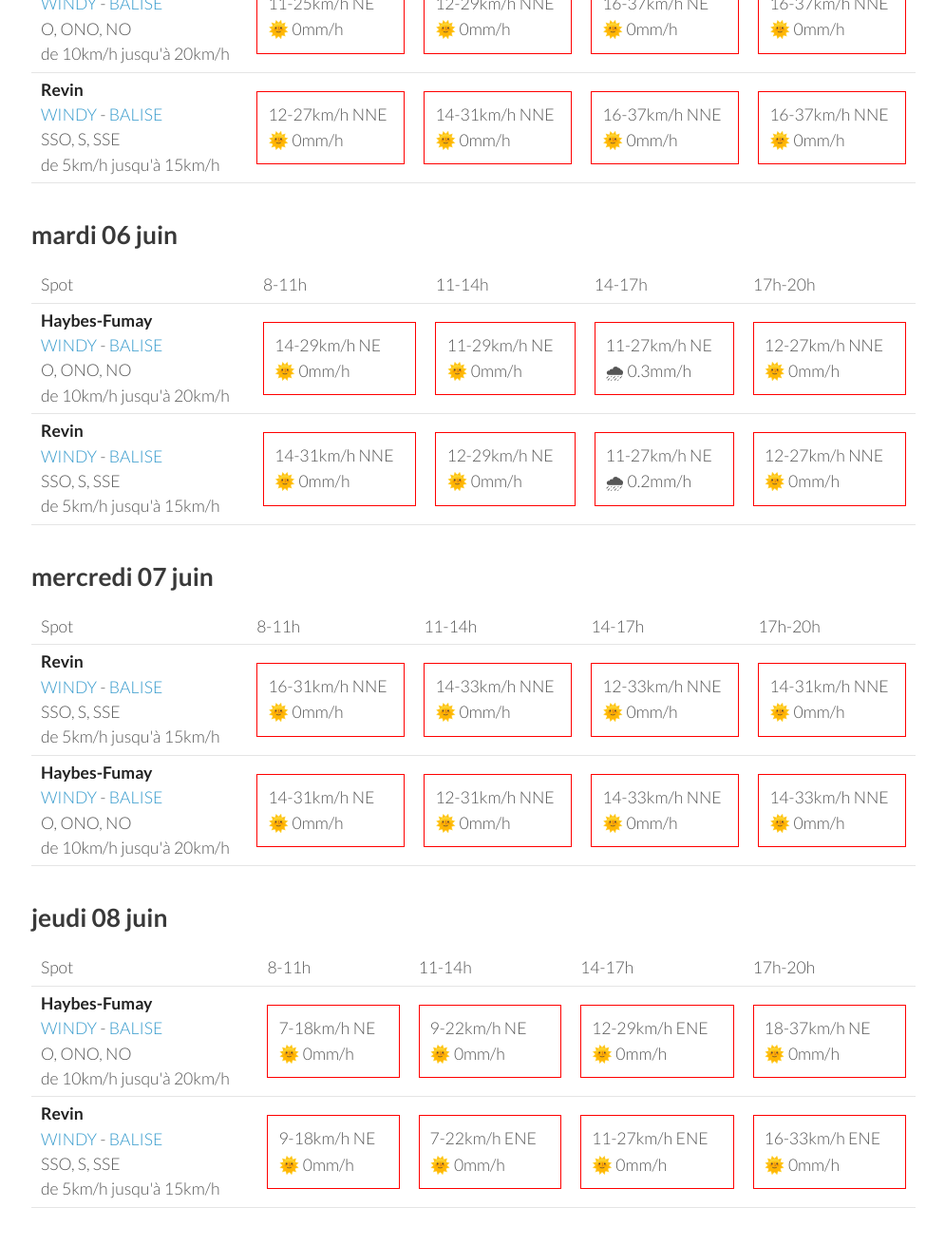
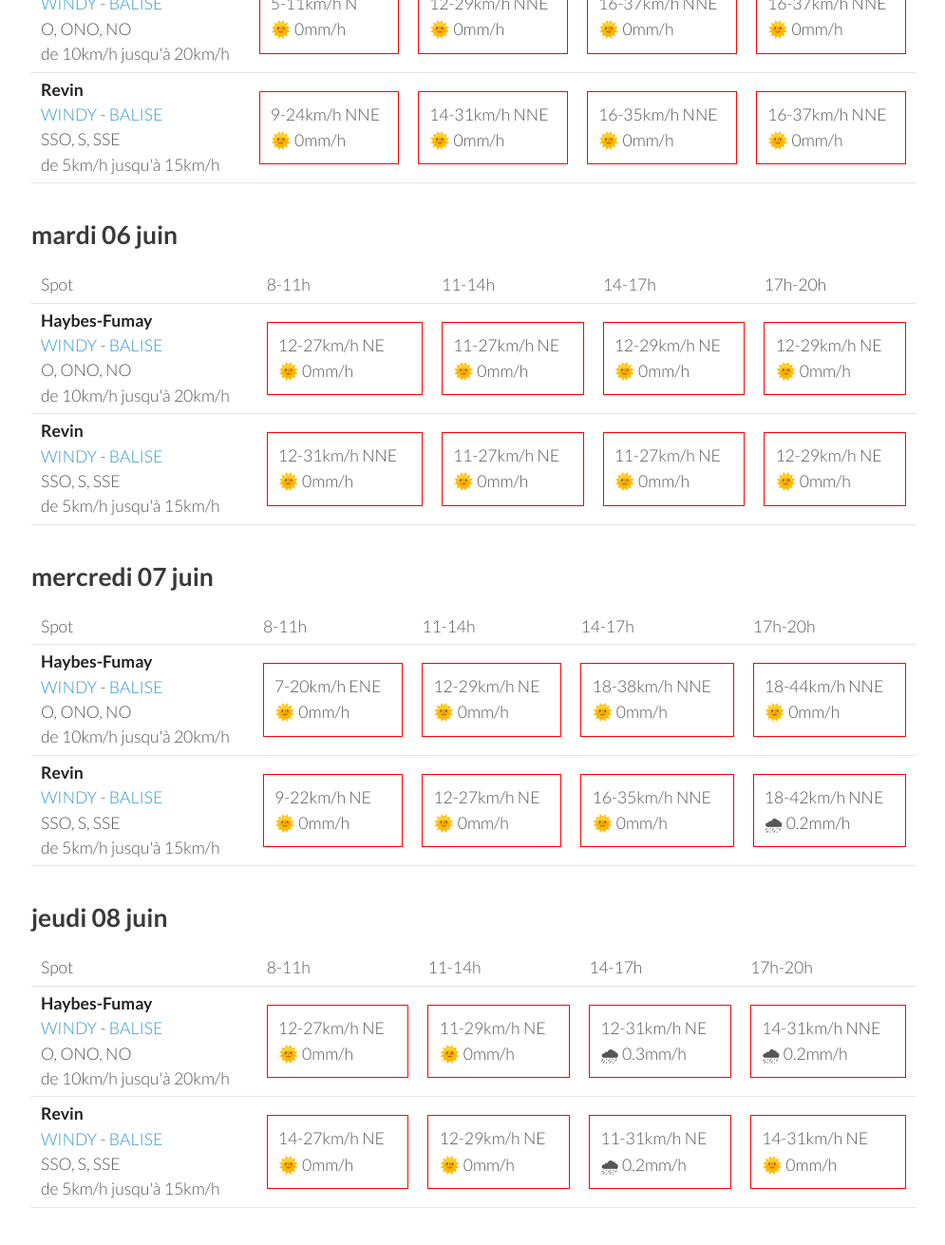
Before and after one commit to parapente-dans-le-nord/parapente-dans-le-nord.github.io, a Jekyll site: the page built from ardennes.markdown, in a window 1280 px wide and 1400 px high, scrolled down 1126 px. Shown: the top 1311 px of the window at 95% size, without its empty margins (25-1020 px from the left). Built offline with Jekyll 4.4.1, drawn with Linux system fonts in a browser that asks for light colours; some of the changed text lies outside the part shown.

Commit message:
update index.markdown

```diff
--- a/ardennes.markdown
+++ b/ardennes.markdown
@@ -22,21 +22,21 @@ page mise à jour le samedi 03 juin 17:10
       <td>17h-20h</td>
     </tr>
 <tr>
+        <td><strong>Revin</strong><br><a href="https://windy.com/49.948/4.625?49.543,4.625,8">WINDY</a> - <span class=""><a href="http://www.balisemeteo.com/balise.php?idBalise=5019">BALISE</a> </span><br> <span class="vent-favorable">SSO, S, SSE</span><br><span class="force-vent">de 5km/h jusqu'à 15km/h</span> </td>
+
+            <td><div class="not-flyable"><p>0-0km/h NA</p><p>🌧️ 0mm/h</p></div></td>
+            <td><div class="not-flyable"><p>0-0km/h NA</p><p>🌧️ 0mm/h</p></div></td>
+            <td><div class="not-flyable"><p>0-0km/h NA</p><p>🌧️ 0mm/h</p></div></td>
+            <td><div class="not-flyable"><p>12-33km/h NE</p><p>🌞 0mm/h</p></div></td>
+
+    </tr>
+<tr>
         <td><strong>Haybes-Fumay</strong><br><a href="https://windy.com/49.998/4.715?49.913,4.738,10">WINDY</a> - <span class=""><a href="http://www.balisemeteo.com/balise.php?idBalise=104">BALISE</a> </span><br> <span class="vent-favorable">O, ONO, NO</span><br><span class="force-vent">de 10km/h jusqu'à 20km/h</span> </td>
 
             <td><div class="not-flyable"><p>0-0km/h NA</p><p>🌧️ 0mm/h</p></div></td>
-            <td><div class="not-flyable"><p>9-29km/h NE</p><p>🌞 0mm/h</p></div></td>
-            <td><div class="not-flyable"><p>11-27km/h NNE</p><p>🌞 0mm/h</p></div></td>
+            <td><div class="not-flyable"><p>0-0km/h NA</p><p>🌧️ 0mm/h</p></div></td>
+            <td><div class="not-flyable"><p>0-0km/h NA</p><p>🌧️ 0mm/h</p></div></td>
             <td><div class="not-flyable"><p>14-35km/h NNE</p><p>🌞 0mm/h</p></div></td>
-
-    </tr>
-<tr>
-        <td><strong>Revin</strong><br><a href="https://windy.com/49.948/4.625?49.543,4.625,8">WINDY</a> - <span class=""><a href="http://www.balisemeteo.com/balise.php?idBalise=5019">BALISE</a> </span><br> <span class="vent-favorable">SSO, S, SSE</span><br><span class="force-vent">de 5km/h jusqu'à 15km/h</span> </td>
-
-            <td><div class="not-flyable"><p>0-0km/h NA</p><p>🌧️ 0mm/h</p></div></td>
-            <td><div class="not-flyable"><p>11-31km/h NE</p><p>🌞 0mm/h</p></div></td>
-            <td><div class="not-flyable"><p>11-29km/h NE</p><p>🌞 0mm/h</p></div></td>
-            <td><div class="not-flyable"><p>12-35km/h NE</p><p>🌞 0mm/h</p></div></td>
 
     </tr>
 
@@ -58,20 +58,20 @@ page mise à jour le samedi 03 juin 17:10
 <tr>
         <td><strong>Haybes-Fumay</strong><br><a href="https://windy.com/49.998/4.715?49.913,4.738,10">WINDY</a> - <span class=""><a href="http://www.balisemeteo.com/balise.php?idBalise=104">BALISE</a> </span><br> <span class="vent-favorable">O, ONO, NO</span><br><span class="force-vent">de 10km/h jusqu'à 20km/h</span> </td>
 
-            <td><div class="not-flyable"><p>5-12km/h NNE</p><p>🌞 0mm/h</p></div></td>
-            <td><div class="not-flyable"><p>9-24km/h NE</p><p>🌞 0mm/h</p></div></td>
-            <td><div class="not-flyable"><p>9-27km/h NNE</p><p>🌞 0mm/h</p></div></td>
-            <td><div class="not-flyable"><p>14-35km/h NNE</p><p>🌞 0mm/h</p></div></td>
+            <td><div class="not-flyable"><p>3-11km/h NNE</p><p>🌞 0mm/h</p></div></td>
+            <td><div class="not-flyable"><p>9-25km/h NNE</p><p>🌞 0mm/h</p></div></td>
+            <td><div class="not-flyable"><p>11-29km/h NNE</p><p>🌞 0mm/h</p></div></td>
+            <td><div class="not-flyable"><p>12-33km/h NNE</p><p>🌞 0mm/h</p></div></td>
 
 
     </tr>
 <tr>
         <td><strong>Revin</strong><br><a href="https://windy.com/49.948/4.625?49.543,4.625,8">WINDY</a> - <span class=""><a href="http://www.balisemeteo.com/balise.php?idBalise=5019">BALISE</a> </span><br> <span class="vent-favorable">SSO, S, SSE</span><br><span class="force-vent">de 5km/h jusqu'à 15km/h</span> </td>
 
-            <td><div class="not-flyable"><p>9-25km/h NNE</p><p>🌞 0mm/h</p></div></td>
+            <td><div class="not-flyable"><p>9-24km/h NNE</p><p>🌞 0mm/h</p></div></td>
+            <td><div class="not-flyable"><p>12-33km/h NE</p><p>🌞 0mm/h</p></div></td>
             <td><div class="not-flyable"><p>11-29km/h NE</p><p>🌞 0mm/h</p></div></td>
-            <td><div class="not-flyable"><p>11-29km/h NE</p><p>🌞 0mm/h</p></div></td>
-            <td><div class="not-flyable"><p>12-35km/h NE</p><p>🌞 0mm/h</p></div></td>
+            <td><div class="not-flyable"><p>12-33km/h NE</p><p>🌞 0mm/h</p></div></td>
 
 
     </tr>
@@ -94,9 +94,9 @@ page mise à jour le samedi 03 juin 17:10
 <tr>
         <td><strong>Haybes-Fumay</strong><br><a href="https://windy.com/49.998/4.715?49.913,4.738,10">WINDY</a> - <span class=""><a href="http://www.balisemeteo.com/balise.php?idBalise=104">BALISE</a> </span><br> <span class="vent-favorable">O, ONO, NO</span><br><span class="force-vent">de 10km/h jusqu'à 20km/h</span> </td>
 
-            <td><div class="not-flyable"><p>11-25km/h NE</p><p>🌞 0mm/h</p></div></td>
+            <td><div class="not-flyable"><p>5-11km/h N</p><p>🌞 0mm/h</p></div></td>
             <td><div class="not-flyable"><p>12-29km/h NNE</p><p>🌞 0mm/h</p></div></td>
-            <td><div class="not-flyable"><p>16-37km/h NE</p><p>🌞 0mm/h</p></div></td>
+            <td><div class="not-flyable"><p>16-37km/h NNE</p><p>🌞 0mm/h</p></div></td>
             <td><div class="not-flyable"><p>16-37km/h NNE</p><p>🌞 0mm/h</p></div></td>
 
 
@@ -104,9 +104,9 @@ page mise à jour le samedi 03 juin 17:10
 <tr>
         <td><strong>Revin</strong><br><a href="https://windy.com/49.948/4.625?49.543,4.625,8">WINDY</a> - <span class=""><a href="http://www.balisemeteo.com/balise.php?idBalise=5019">BALISE</a> </span><br> <span class="vent-favorable">SSO, S, SSE</span><br><span class="force-vent">de 5km/h jusqu'à 15km/h</span> </td>
 
-            <td><div class="not-flyable"><p>12-27km/h NNE</p><p>🌞 0mm/h</p></div></td>
+            <td><div class="not-flyable"><p>9-24km/h NNE</p><p>🌞 0mm/h</p></div></td>
             <td><div class="not-flyable"><p>14-31km/h NNE</p><p>🌞 0mm/h</p></div></td>
-            <td><div class="not-flyable"><p>16-37km/h NNE</p><p>🌞 0mm/h</p></div></td>
+            <td><div class="not-flyable"><p>16-35km/h NNE</p><p>🌞 0mm/h</p></div></td>
             <td><div class="not-flyable"><p>16-37km/h NNE</p><p>🌞 0mm/h</p></div></td>
 
 
@@ -130,20 +130,20 @@ page mise à jour le samedi 03 juin 17:10
 <tr>
         <td><strong>Haybes-Fumay</strong><br><a href="https://windy.com/49.998/4.715?49.913,4.738,10">WINDY</a> - <span class=""><a href="http://www.balisemeteo.com/balise.php?idBalise=104">BALISE</a> </span><br> <span class="vent-favorable">O, ONO, NO</span><br><span class="force-vent">de 10km/h jusqu'à 20km/h</span> </td>
 
-            <td><div class="not-flyable"><p>14-29km/h NE</p><p>🌞 0mm/h</p></div></td>
-            <td><div class="not-flyable"><p>11-29km/h NE</p><p>🌞 0mm/h</p></div></td>
-            <td><div class="not-flyable"><p>11-27km/h NE</p><p>🌧 0.3mm/h</p></div></td>
-            <td><div class="not-flyable"><p>12-27km/h NNE</p><p>🌞 0mm/h</p></div></td>
+            <td><div class="not-flyable"><p>12-27km/h NE</p><p>🌞 0mm/h</p></div></td>
+            <td><div class="not-flyable"><p>11-27km/h NE</p><p>🌞 0mm/h</p></div></td>
+            <td><div class="not-flyable"><p>12-29km/h NE</p><p>🌞 0mm/h</p></div></td>
+            <td><div class="not-flyable"><p>12-29km/h NE</p><p>🌞 0mm/h</p></div></td>
 
 
     </tr>
 <tr>
         <td><strong>Revin</strong><br><a href="https://windy.com/49.948/4.625?49.543,4.625,8">WINDY</a> - <span class=""><a href="http://www.balisemeteo.com/balise.php?idBalise=5019">BALISE</a> </span><br> <span class="vent-favorable">SSO, S, SSE</span><br><span class="force-vent">de 5km/h jusqu'à 15km/h</span> </td>
 
-            <td><div class="not-flyable"><p>14-31km/h NNE</p><p>🌞 0mm/h</p></div></td>
+            <td><div class="not-flyable"><p>12-31km/h NNE</p><p>🌞 0mm/h</p></div></td>
+            <td><div class="not-flyable"><p>11-27km/h NE</p><p>🌞 0mm/h</p></div></td>
+            <td><div class="not-flyable"><p>11-27km/h NE</p><p>🌞 0mm/h</p></div></td>
             <td><div class="not-flyable"><p>12-29km/h NE</p><p>🌞 0mm/h</p></div></td>
-            <td><div class="not-flyable"><p>11-27km/h NE</p><p>🌧 0.2mm/h</p></div></td>
-            <td><div class="not-flyable"><p>12-27km/h NNE</p><p>🌞 0mm/h</p></div></td>
 
 
     </tr>
@@ -164,22 +164,22 @@ page mise à jour le samedi 03 juin 17:10
       <td>17h-20h</td>
     </tr>
 <tr>
-        <td><strong>Revin</strong><br><a href="https://windy.com/49.948/4.625?49.543,4.625,8">WINDY</a> - <span class=""><a href="http://www.balisemeteo.com/balise.php?idBalise=5019">BALISE</a> </span><br> <span class="vent-favorable">SSO, S, SSE</span><br><span class="force-vent">de 5km/h jusqu'à 15km/h</span> </td>
+        <td><strong>Haybes-Fumay</strong><br><a href="https://windy.com/49.998/4.715?49.913,4.738,10">WINDY</a> - <span class=""><a href="http://www.balisemeteo.com/balise.php?idBalise=104">BALISE</a> </span><br> <span class="vent-favorable">O, ONO, NO</span><br><span class="force-vent">de 10km/h jusqu'à 20km/h</span> </td>
 
-            <td><div class="not-flyable"><p>16-31km/h NNE</p><p>🌞 0mm/h</p></div></td>
-            <td><div class="not-flyable"><p>14-33km/h NNE</p><p>🌞 0mm/h</p></div></td>
-            <td><div class="not-flyable"><p>12-33km/h NNE</p><p>🌞 0mm/h</p></div></td>
-            <td><div class="not-flyable"><p>14-31km/h NNE</p><p>🌞 0mm/h</p></div></td>
+            <td><div class="not-flyable"><p>7-20km/h ENE</p><p>🌞 0mm/h</p></div></td>
+            <td><div class="not-flyable"><p>12-29km/h NE</p><p>🌞 0mm/h</p></div></td>
+            <td><div class="not-flyable"><p>18-38km/h NNE</p><p>🌞 0mm/h</p></div></td>
+            <td><div class="not-flyable"><p>18-44km/h NNE</p><p>🌞 0mm/h</p></div></td>
 
 
     </tr>
 <tr>
-        <td><strong>Haybes-Fumay</strong><br><a href="https://windy.com/49.998/4.715?49.913,4.738,10">WINDY</a> - <span class=""><a href="http://www.balisemeteo.com/balise.php?idBalise=104">BALISE</a> </span><br> <span class="vent-favorable">O, ONO, NO</span><br><span class="force-vent">de 10km/h jusqu'à 20km/h</span> </td>
+        <td><strong>Revin</strong><br><a href="https://windy.com/49.948/4.625?49.543,4.625,8">WINDY</a> - <span class=""><a href="http://www.balisemeteo.com/balise.php?idBalise=5019">BALISE</a> </span><br> <span class="vent-favorable">SSO, S, SSE</span><br><span class="force-vent">de 5km/h jusqu'à 15km/h</span> </td>
 
-            <td><div class="not-flyable"><p>14-31km/h NE</p><p>🌞 0mm/h</p></div></td>
-            <td><div class="not-flyable"><p>12-31km/h NNE</p><p>🌞 0mm/h</p></div></td>
-            <td><div class="not-flyable"><p>14-33km/h NNE</p><p>🌞 0mm/h</p></div></td>
-            <td><div class="not-flyable"><p>14-33km/h NNE</p><p>🌞 0mm/h</p></div></td>
+            <td><div class="not-flyable"><p>9-22km/h NE</p><p>🌞 0mm/h</p></div></td>
+            <td><div class="not-flyable"><p>12-27km/h NE</p><p>🌞 0mm/h</p></div></td>
+            <td><div class="not-flyable"><p>16-35km/h NNE</p><p>🌞 0mm/h</p></div></td>
+            <td><div class="not-flyable"><p>18-42km/h NNE</p><p>🌧 0.2mm/h</p></div></td>
 
 
     </tr>
@@ -202,20 +202,20 @@ page mise à jour le samedi 03 juin 17:10
 <tr>
         <td><strong>Haybes-Fumay</strong><br><a href="https://windy.com/49.998/4.715?49.913,4.738,10">WINDY</a> - <span class=""><a href="http://www.balisemeteo.com/balise.php?idBalise=104">BALISE</a> </span><br> <span class="vent-favorable">O, ONO, NO</span><br><span class="force-vent">de 10km/h jusqu'à 20km/h</span> </td>
 
-            <td><div class="not-flyable"><p>7-18km/h NE</p><p>🌞 0mm/h</p></div></td>
-            <td><div class="not-flyable"><p>9-22km/h NE</p><p>🌞 0mm/h</p></div></td>
-            <td><div class="not-flyable"><p>12-29km/h ENE</p><p>🌞 0mm/h</p></div></td>
-            <td><div class="not-flyable"><p>18-37km/h NE</p><p>🌞 0mm/h</p></div></td>
+            <td><div class="not-flyable"><p>12-27km/h NE</p><p>🌞 0mm/h</p></div></td>
+            <td><div class="not-flyable"><p>11-29km/h NE</p><p>🌞 0mm/h</p></div></td>
+            <td><div class="not-flyable"><p>12-31km/h NE</p><p>🌧 0.3mm/h</p></div></td>
+            <td><div class="not-flyable"><p>14-31km/h NNE</p><p>🌧 0.2mm/h</p></div></td>
 
 
     </tr>
 <tr>
         <td><strong>Revin</strong><br><a href="https://windy.com/49.948/4.625?49.543,4.625,8">WINDY</a> - <span class=""><a href="http://www.balisemeteo.com/balise.php?idBalise=5019">BALISE</a> </span><br> <span class="vent-favorable">SSO, S, SSE</span><br><span class="force-vent">de 5km/h jusqu'à 15km/h</span> </td>
 
-            <td><div class="not-flyable"><p>9-18km/h NE</p><p>🌞 0mm/h</p></div></td>
-            <td><div class="not-flyable"><p>7-22km/h ENE</p><p>🌞 0mm/h</p></div></td>
-            <td><div class="not-flyable"><p>11-27km/h ENE</p><p>🌞 0mm/h</p></div></td>
-            <td><div class="not-flyable"><p>16-33km/h ENE</p><p>🌞 0mm/h</p></div></td>
+            <td><div class="not-flyable"><p>14-27km/h NE</p><p>🌞 0mm/h</p></div></td>
+            <td><div class="not-flyable"><p>12-29km/h NE</p><p>🌞 0mm/h</p></div></td>
+            <td><div class="not-flyable"><p>11-31km/h NE</p><p>🌧 0.2mm/h</p></div></td>
+            <td><div class="not-flyable"><p>14-31km/h NE</p><p>🌞 0mm/h</p></div></td>
 
 
     </tr>
```
Also changed, not shown: other parts of ardennes.markdown (+1 -1 lines).
